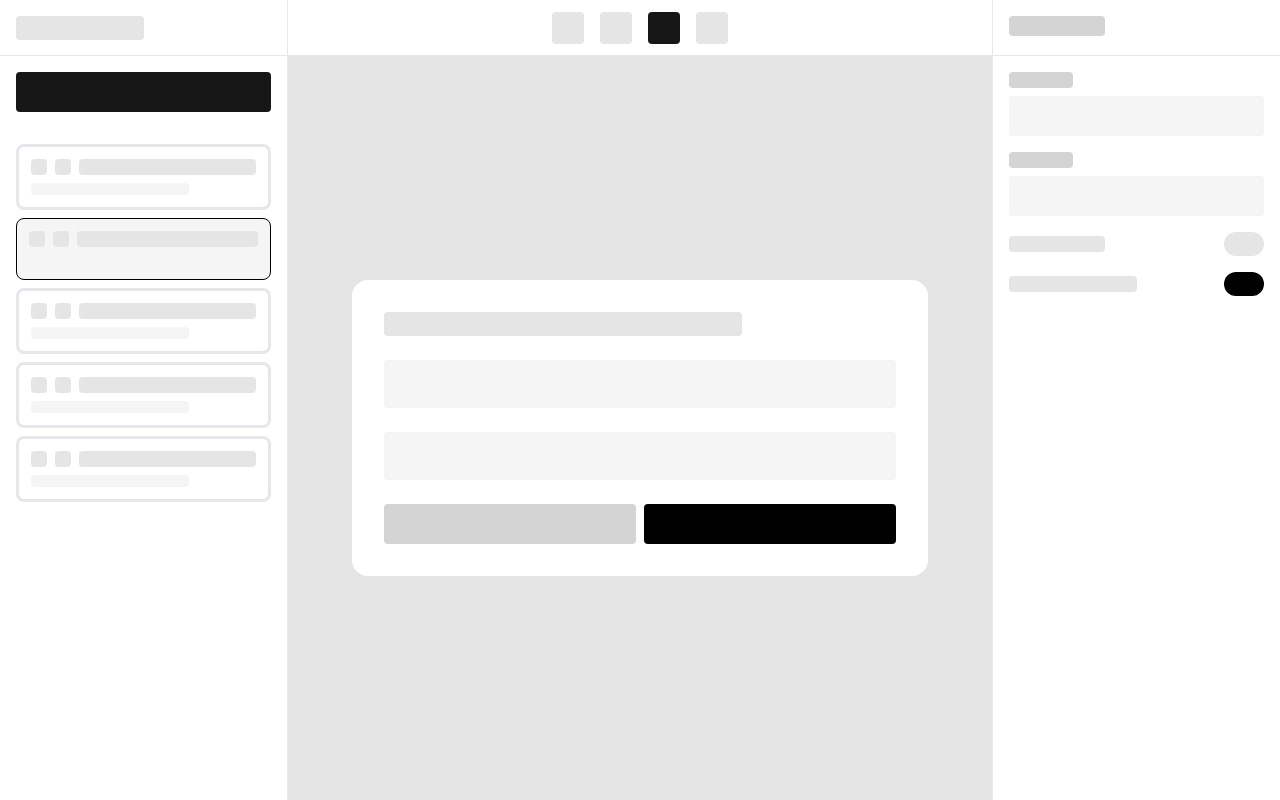
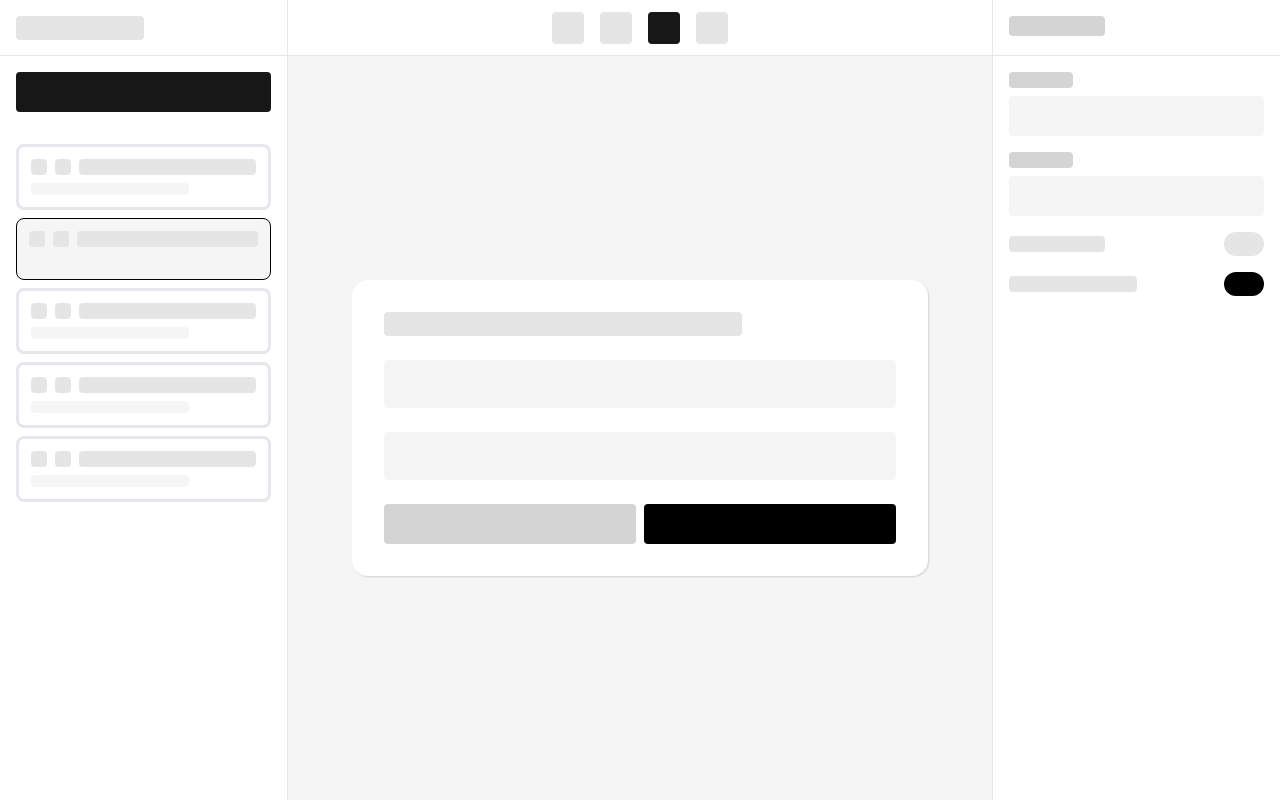
Before and after one commit to PremTheEngineer/Frontend_HTML_CSS_Pages, a plain HTML site: page Form_Builder/index.html in a window 1280 px wide. Drawn offline with Linux system fonts and the light colour scheme.

Commit message:
refactoring

```diff
--- a/Form_Builder/style.css
+++ b/Form_Builder/style.css
@@ -114,7 +114,7 @@ body {
   background-color: var(--normal-grey);
 }
 .mid-content {
-  background-color: var(--normal-grey);
+  background-color: var(--light-grey);
   display: flex;
   flex: 1;
   justify-content: center;
@@ -127,6 +127,7 @@ body {
   background-color: white;
   border-radius: 1rem;
   padding: 2rem;
+  box-shadow: 1px 1px 2px rgb(214, 208, 208);
 }
 .mid-content-form > .text {
     height: 1.5rem;
```
